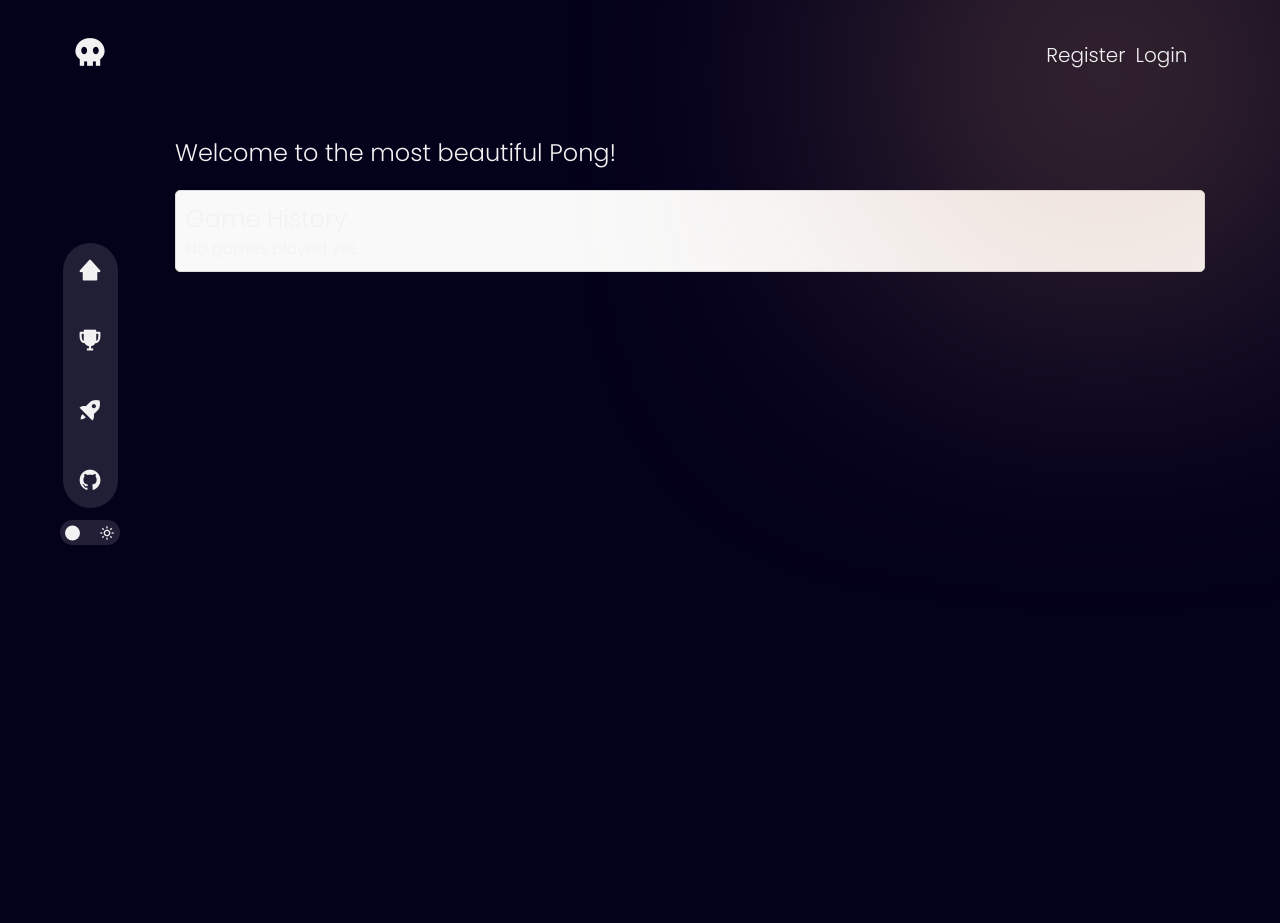
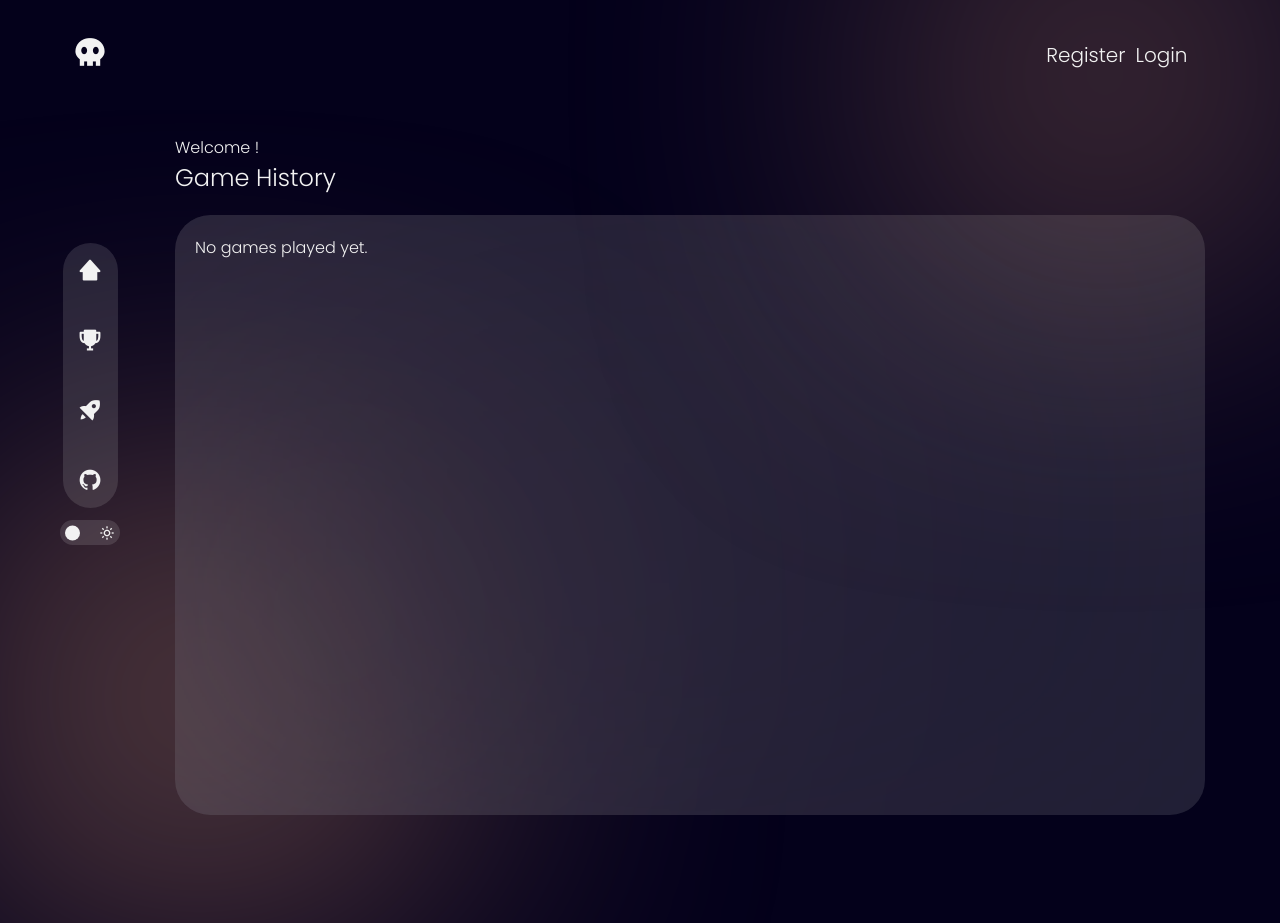
Before and after one commit to Erio6/ft_transcendence, a Django app: page / in a window 1280 px wide. Before the commit the page ends 545 px from the top, so only its background shows below. Run offline with Django 5.2, Linux system fonts and the light colour scheme; data that the repository does not hold is empty.

Commit message:
wip front

```diff
--- a/src/backend/dashboard/templates/dashboard/game_history.html
+++ b/src/backend/dashboard/templates/dashboard/game_history.html
@@ -1,5 +1,8 @@
-<section class="game-history-section">
+{% block title %}Welcome !{% endblock %}
+
+{% block content %}
     <h2>Game History</h2>
+    <div class="game-history-section">
     {% if game_histories %}
         {% for history in game_histories %}
         <div class="game-history">
@@ -28,4 +31,6 @@
     {% else %}
         <p>No games played yet.</p>
     {% endif %}
-</section>
+</div>
+<div class="diffuse-circle circle-1"></div>
+{% endblock %}
--- a/src/backend/dashboard/static/css/gameHistory.css
+++ b/src/backend/djangoProject/static/css/game_history.css
@@ -1,9 +1,13 @@
+
 .game-history-section {
-    margin: 20px 0;
-    padding: 10px;
-    background-color: #f9f9f9;
-    border: 1px solid #ddd;
-    border-radius: 5px;
+    display: flex;
+    flex-direction: column;
+    height: 75vh;
+    margin-top: 20px;
+    padding: 20px;
+    border-radius: 35px;
+    background: var(--menubar-color);
+    backdrop-filter: blur(201px);
 }
 
 .game-history {
--- a/src/backend/djangoProject/static/css/style_main.css
+++ b/src/backend/djangoProject/static/css/style_main.css
@@ -2,6 +2,7 @@
 @import url("edit_profile.css");
 @import url("leaderboard.css");
 @import url("dashboard.css");
+@import url("game_history.css");
 
 /* Googl Font import - Poppins */
 @import url('https://fonts.googleapis.com/css2?family=Poppins:ital,wght@0,100;0,200;0,300;0,400;0,500;0,600;0,700;0,800;0,900;1,100;1,200;1,300;1,400;1,500;1,600;1,700;1,800;1,900&display=swap');
--- a/src/backend/djangoProject/templates/djangoProject/home.html
+++ b/src/backend/djangoProject/templates/djangoProject/home.html
@@ -89,11 +89,11 @@
 <section class="home">
     <main>
         {% block content %}
-            <h1> Welcome to the most beautiful Pong! </h1>
             {% include 'dashboard/game_history.html' %}
         {% endblock %}
     </main>
 </section>
+
 <script src="{% static 'js/main.js' %}"></script>
 <script src="https://code.jquery.com/jquery-3.6.0.min.js"></script>
 <script src="{% static 'js/script.js' %}"></script>
```
Also changed, not shown: src/backend/user/templates/user/edit_profile.html (+2 -5 lines).
